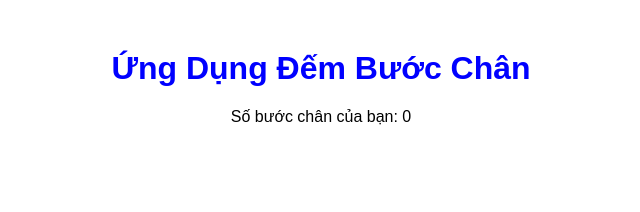
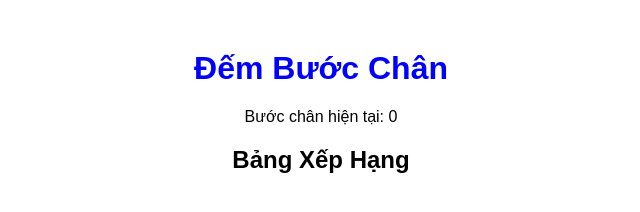
Before and after one commit to manh-54321/marathon_for_hope, a plain HTML site: page index.html in a window 1280 px wide. Shown: the whole page, without its empty margins (319-959 px from the left). Drawn offline with Linux system fonts and the light colour scheme.

Commit message:
Update index.html

```diff
--- a/index.html
+++ b/index.html
@@ -3,12 +3,15 @@
 <head>
     <meta charset="UTF-8">
     <meta name="viewport" content="width=device-width, initial-scale=1.0">
-    <title>Đếm Bước Chân</title>
+    <title>Step Tracker</title>
     <link rel="stylesheet" href="style.css">
 </head>
 <body>
-    <h1>Ứng Dụng Đếm Bước Chân</h1>
-    <p>Số bước chân của bạn: <span id="stepCount">0</span></p>
+    <h1>Đếm Bước Chân</h1>
+    <p>Bước chân hiện tại: <span id="stepCount">0</span></p>
+    <h2>Bảng Xếp Hạng</h2>
+    <ul id="leaderboard"></ul>
+
     <script src="script.js"></script>
 </body>
 </html>
```
